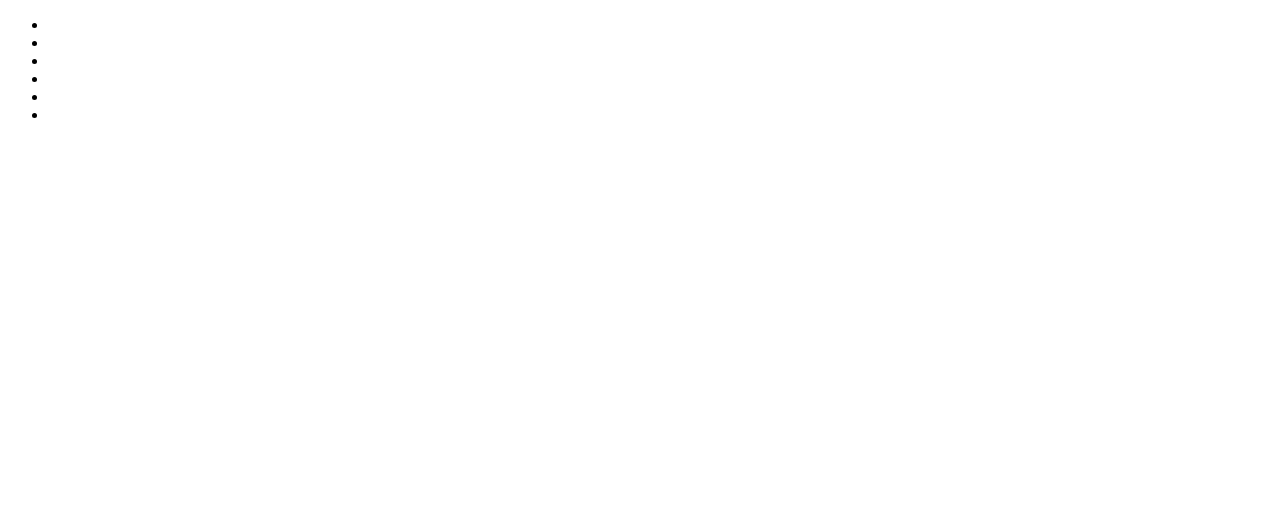
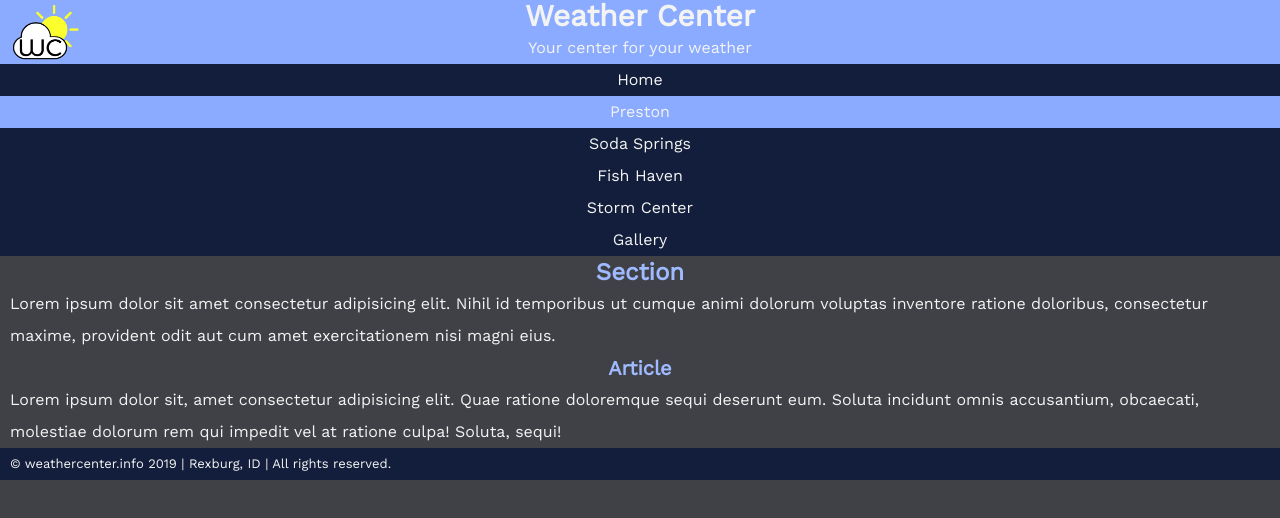
Before and after one commit to salta92/salta92.github.io, a plain HTML site: page assignments/lesson-4/preston-4.html in a window 1280 px wide. Drawn offline with nearby package versions, Linux system fonts and the light colour scheme.

Commit message:
Weather Site (first)

```diff
--- a/assignments/lesson-4/preston-4.html
+++ b/assignments/lesson-4/preston-4.html
@@ -4,22 +4,37 @@
     <meta charset="UTF-8">
     <meta name="viewport" content="width=device-width, initial-scale=1.0">
     <meta http-equiv="X-UA-Compatible" content="ie=edge">
-    <title>Document</title>
+    <link rel="stylesheet" href="style/small-4.css">
+    <link href="https://fonts.googleapis.com/css?family=Work+Sans" rel="stylesheet">
+    <title>Weather Center</title>
 </head>
 <body>
     <Header>
+        <img src="images/logo.png" alt="Logo">
+        <h1>Weather Center</h1>
+        <div class="motto">Your center for your weather</div>
         <nav>
             <ul>
-                <li></li>
-                <li></li>
-                <li></li>
-                <li></li>
-                <li></li>
-                <li></li>
+                <li>Home</li>
+                <li class="current">Preston</li>
+                <li>Soda Springs</li>
+                <li>Fish Haven</li>
+                <li>Storm Center</li>
+                <li>Gallery</li>
             </ul>
         </nav>
     </Header>
     <main></main>
-    <footer></footer>
+    <section>
+        <h2>Section</h2>
+        <p>Lorem ipsum dolor sit amet consectetur adipisicing elit. Nihil id temporibus ut cumque animi dolorum voluptas inventore ratione doloribus, consectetur maxime, provident odit aut cum amet exercitationem nisi magni eius.</p>
+    </section>
+    <article>
+        <h3>Article</h3>
+        <p>Lorem ipsum dolor sit, amet consectetur adipisicing elit. Quae ratione doloremque sequi deserunt eum. Soluta incidunt omnis accusantium, obcaecati, molestiae dolorum rem qui impedit vel at ratione culpa! Soluta, sequi!</p>
+    </article>
+    <footer>
+            <p>&copy; weathercenter.info 2019 | Rexburg, ID | All rights reserved.
+    </footer>
 </body>
 </html>
--- /dev/null
+++ b/assignments/lesson-4/style/small-4.css
@@ -0,0 +1,81 @@
+* { margin: 0; box-sizing: border-box; }
+* {font-family: 'Work Sans', sans-serif;}
+
+body {
+    font-size: 16px;
+    line-height: 32px;
+    background-color: #3F4146
+}
+
+h1 {
+    font-size: 30px;
+    color: #F3F3F3;
+    text-align: center;
+}
+
+h2 {
+    font-size: 24px;
+    text-align: center;
+    color: #9FBAFF;
+}
+
+h3 {
+    font-size: 20px;
+    text-align: center;
+    color: #9FBAFF;
+}
+
+.motto {
+    text-align: center;
+    color: #F3F3F3
+}
+
+.current {
+    background-color: #8AABFF;
+}
+
+header {
+    background-color: #8AABFF;
+}
+
+header img {
+    width: 80px;
+    height: auto;
+    float:left;
+    margin-right: -150px;
+    margin-bottom: -150px;
+    margin-top: 5px;
+}
+
+nav {
+    background-color: #121E3B;
+    text-align: center;
+    margin-left: -40px;
+}
+
+footer {
+    font-size: small;
+    color: #F3F3F3;
+    background-color: #121E3B;
+    text-align: center;
+}
+
+ul {
+    list-style-type: none;
+    color: #F3F3F3
+}
+
+section {
+    text-align: center;
+}
+
+article {
+    text-align: center;
+}
+
+p {
+    color: #F3F3F3;
+    margin-left: 10px;
+    margin-right: 10px;
+    text-align: left;
+}
```
Also changed, not shown: index.html (+1 -1 lines), assignments/lesson-4/images/logo.png (added).
